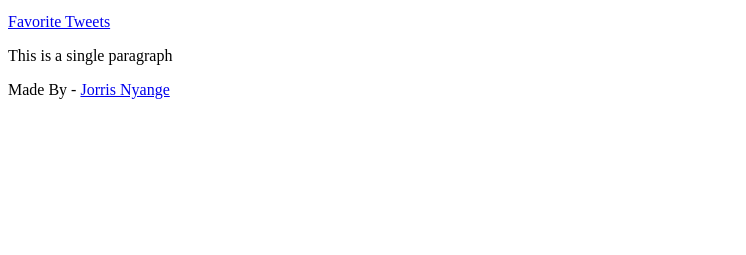
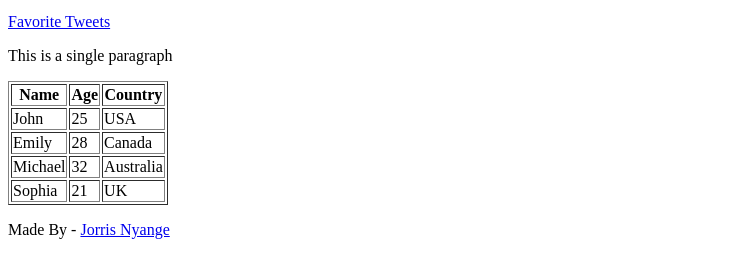
Before and after one commit to Jorris-N/alx_html_css, a plain HTML site: page html_basic/index.html in a window 1280 px wide. Shown: the part 656-911 px from the top of the page, without its empty margins (0-746 px from the left). Before the commit the page ends 800 px from the top, so only its background shows below. Drawn offline with Linux system fonts and the light colour scheme.

Commit message:
Yet another commit

```diff
--- a/html_basic/index.html
+++ b/html_basic/index.html
@@ -27,6 +27,37 @@
         <aside>
             <p>This is a single paragraph</p>
         </aside>
+        <article>
+            <table border="1">
+                <thead>
+                    <th>Name</th>
+                    <th>Age</th>
+                    <th>Country</th>
+                </thead>
+                <tbody>
+                    <tr>
+                        <td>John</td>
+                        <td>25</td>
+                        <td>USA</td>
+                    </tr>
+                    <tr>
+                        <td>Emily</td>
+                        <td>28</td>
+                        <td>Canada</td>
+                    </tr>
+                    <tr>
+                        <td>Michael</td>
+                        <td>32</td>
+                        <td>Australia</td>
+                    </tr>
+                    <tr>
+                        <td>Sophia</td>
+                        <td>21</td>
+                        <td>UK</td>
+                    </tr>
+                </tbody>
+            </table>
+        </article>
     </main>
     <footer>
         <p>Made By - <a href="https://jorris.netlify.com" target="_blank">Jorris Nyange</a></p>
```
